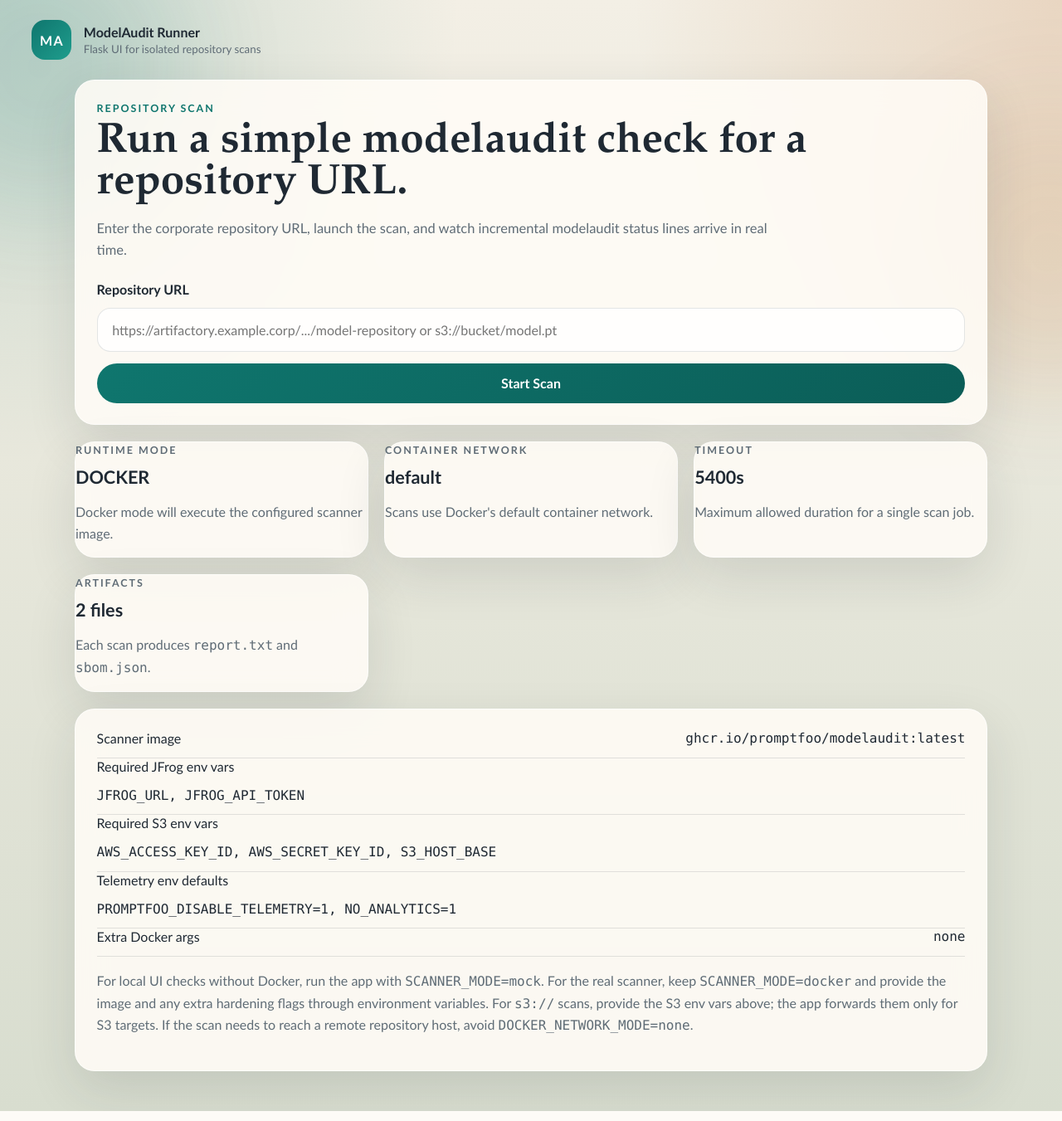
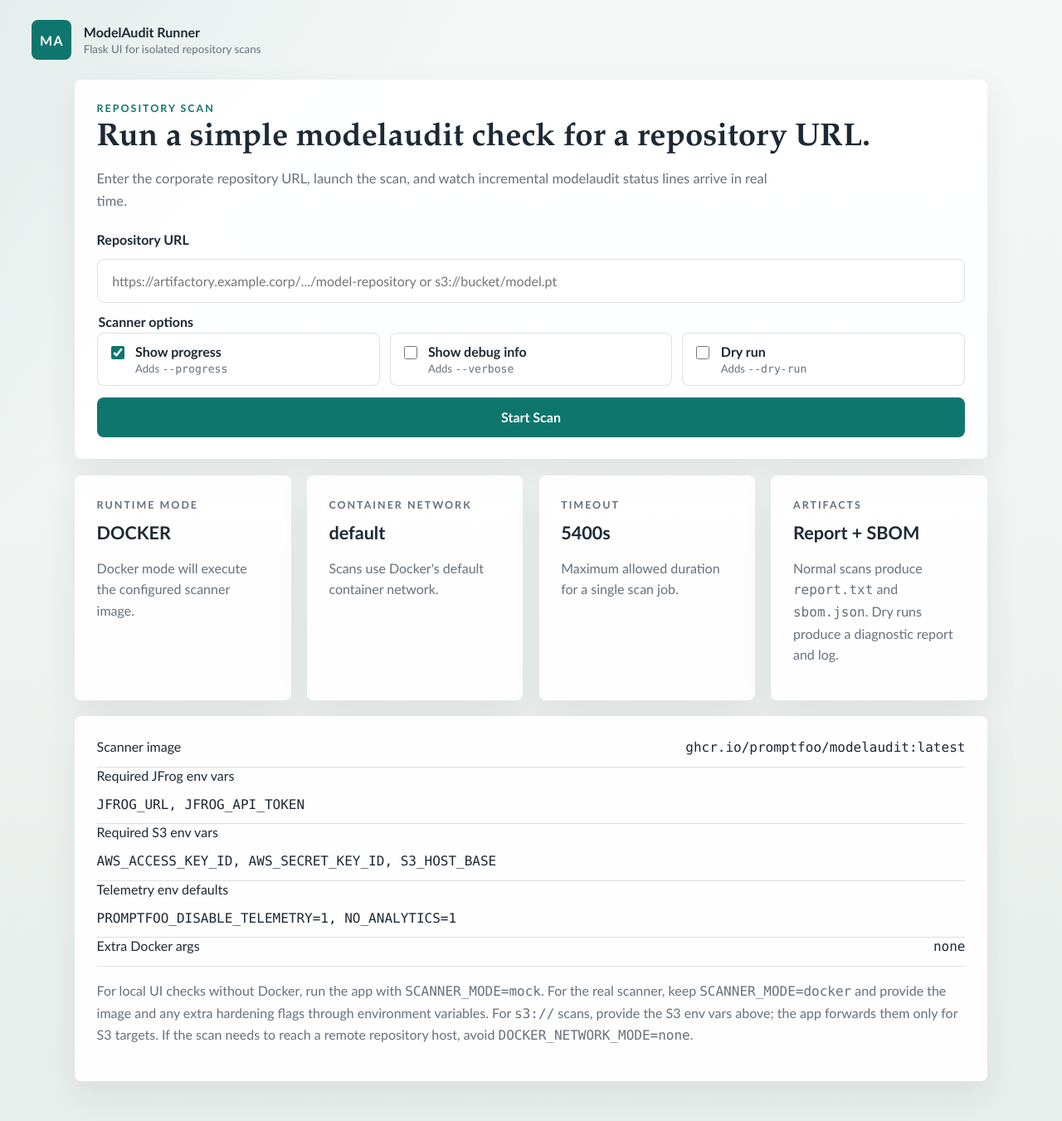
Before and after one commit to jessejam/shiny-octo-couscous, a Flask app: page / in a window 1280 px wide. Shown: the whole page at 83% size. Run offline with Flask 3, Linux system fonts and the light colour scheme.

Commit message:
polished ui + disabled cache + ui flags

```diff
--- a/main.py
+++ b/main.py
@@ -10,11 +10,13 @@ import subprocess
 import sys
 import threading
 import time
+import traceback
 import uuid
 from dataclasses import dataclass, field
 from datetime import datetime, timezone
 from pathlib import Path
 from typing import Any
+from urllib.parse import urlparse
 
 from flask import (
     Flask,
@@ -153,6 +155,19 @@ def normalize_endpoint_url(value: str) -> str:
     return f"https://{endpoint}"
 
 
+def get_url_host(value: str) -> str:
+    """Extract a lowercase hostname from a URL-like value."""
+    raw_value = value.strip()
+    if not raw_value:
+        return ""
+    if "://" not in raw_value:
+        raw_value = f"https://{raw_value}"
+    try:
+        return (urlparse(raw_value).hostname or "").strip().lower()
+    except ValueError:
+        return ""
+
+
 def is_sensitive_env_name(name: str) -> bool:
     """Return True when an env var name should not expose its value in UI."""
     normalized = name.upper()
@@ -180,6 +195,15 @@ def redact_command_for_display(command: list[str]) -> list[str]:
     return redacted
 
 
+def status_hint_for_job(job: "ScanJob") -> str:
+    """Return the best current status hint for a job."""
+    if job.status == "finished" and job.dry_run:
+        return "Dry run finished. Diagnostic report and scanner log are ready."
+    if job.status == "finished" and not job.sbom_path.exists():
+        return "Scan finished. Report and scanner log are ready."
+    return STATUS_META.get(job.status, {}).get("hint", "")
+
+
 @dataclass(slots=True)
 class JobEvent:
     """A single status or log entry emitted during a scan."""
@@ -196,6 +220,9 @@ class ScanJob:
 
     job_id: str
     repo_url: str
+    show_progress: bool
+    debug: bool
+    dry_run: bool
     work_dir: Path
     report_path: Path
     sbom_path: Path
@@ -220,6 +247,16 @@ class ScanJob:
         """Return a shell-friendly version of the configured command."""
         return shlex.join(redact_command_for_display(self.command)) if self.command else ""
 
+    @property
+    def option_summary(self) -> str:
+        """Return a compact description of UI-selected scanner options."""
+        states = [
+            f"progress {'on' if self.show_progress else 'off'}",
+            f"debug {'on' if self.debug else 'off'}",
+            f"dry run {'on' if self.dry_run else 'off'}",
+        ]
+        return ", ".join(states)
+
 
 class JobStore:
     """Thread-safe storage for scan jobs and their event streams."""
@@ -230,7 +267,14 @@ class JobStore:
         self._jobs: dict[str, ScanJob] = {}
         self._lock = threading.Lock()
 
-    def create(self, repo_url: str) -> ScanJob:
+    def create(
+        self,
+        repo_url: str,
+        *,
+        show_progress: bool = True,
+        debug: bool = False,
+        dry_run: bool = False,
+    ) -> ScanJob:
         """Create a new scan job and its working directory."""
         job_id = uuid.uuid4().hex[:12]
         work_dir = self.scans_root / job_id
@@ -239,6 +283,9 @@ class JobStore:
         job = ScanJob(
             job_id=job_id,
             repo_url=repo_url.strip(),
+            show_progress=show_progress,
+            debug=debug,
+            dry_run=dry_run,
             work_dir=work_dir,
             report_path=work_dir / REPORT_FILENAME,
             sbom_path=work_dir / SBOM_FILENAME,
@@ -298,6 +345,10 @@ class JobStore:
             return {
                 "job_id": job.job_id,
                 "repo_url": job.repo_url,
+                "show_progress": job.show_progress,
+                "debug": job.debug,
+                "dry_run": job.dry_run,
+                "option_summary": job.option_summary,
                 "work_dir": str(job.work_dir),
                 "report_path": str(job.report_path),
                 "sbom_path": str(job.sbom_path),
@@ -307,11 +358,16 @@ class JobStore:
                 "finished_at": format_timestamp(job.finished_at),
                 "status": job.status,
                 "status_label": STATUS_META.get(job.status, {}).get("label", job.status.title()),
-                "status_hint": STATUS_META.get(job.status, {}).get("hint", ""),
+                "status_hint": status_hint_for_job(job),
                 "error_code": job.error_code,
                 "error_message": job.error_message,
                 "returncode": job.returncode,
                 "command_preview": job.command_preview,
+                "artifact_summary": (
+                    f"{REPORT_FILENAME}, {SBOM_FILENAME}"
+                    if job.sbom_path.exists() or not job.dry_run
+                    else REPORT_FILENAME
+                ),
                 "report_text": report_text,
                 "report_url": (
                     url_for("download_report", job_id=job.job_id)
@@ -370,9 +426,32 @@ def append_scanner_log(job: ScanJob, chunk: str) -> None:
         handle.write(chunk)
 
 
+def append_python_traceback(job: ScanJob, heading: str) -> None:
+    """Append the active Python exception traceback to the job scanner log."""
+    append_scanner_log(job, f"\n[{heading}]\n")
+    append_scanner_log(job, traceback.format_exc())
+    append_scanner_log(job, "\n")
+
+
 def read_scanner_log(job: ScanJob) -> str:
     """Read the raw scanner log for a job."""
     return job.log_path.read_text(encoding="utf-8", errors="replace")
+
+
+def write_dry_run_report_from_log(job: ScanJob) -> str:
+    """Create a report artifact from scanner output for dry-run jobs."""
+    log_text = read_scanner_log(job).strip()
+    report_text = (
+        "DRY RUN SUMMARY\n"
+        "\n"
+        f"Target: {job.repo_url}\n"
+        "Mode: preview only; no files should be downloaded for scanning.\n"
+        "\n"
+        "SCANNER OUTPUT\n"
+        f"{log_text or 'The scanner completed dry-run mode without writing additional output.'}\n"
+    )
+    job.report_path.write_text(report_text, encoding="utf-8")
+    return report_text
 
 
 def build_s3_container_env(config: dict[str, Any]) -> tuple[list[str], dict[str, str], list[str]]:
@@ -439,10 +518,45 @@ def build_container_env(
         if os.getenv(name):
             passthrough_vars.append(name)
 
+    if os.getenv("MODELAUDIT_JFROG_ALLOWED_HOSTS"):
+        if "MODELAUDIT_JFROG_ALLOWED_HOSTS" not in passthrough_vars:
+            passthrough_vars.append("MODELAUDIT_JFROG_ALLOWED_HOSTS")
+    else:
+        jfrog_host = get_url_host(os.getenv("JFROG_URL", ""))
+        if jfrog_host:
+            explicit_vars["MODELAUDIT_JFROG_ALLOWED_HOSTS"] = jfrog_host
+
     for name, default_value in config["CONTAINER_ENV_DEFAULTS"].items():
         explicit_vars[name] = os.getenv(name, default_value)
 
     return passthrough_vars, explicit_vars, missing_required
+
+
+def build_scanner_args(job: ScanJob, timeout_seconds: int) -> list[str]:
+    """Build modelaudit scan arguments from job options."""
+    scanner_args: list[str] = []
+
+    if job.show_progress:
+        scanner_args.append("--progress")
+    if job.debug:
+        scanner_args.append("--verbose")
+    if job.dry_run:
+        scanner_args.append("--dry-run")
+
+    scanner_args.extend(
+        [
+            "--format",
+            "text",
+            "--sbom",
+            job.sbom_path.name,
+            "--timeout",
+            str(timeout_seconds),
+            "--output",
+            job.report_path.name,
+            "--no-cache",
+        ]
+    )
+    return scanner_args
 
 
 def build_docker_command(job: ScanJob, config: dict[str, Any]) -> list[str]:
@@ -450,17 +564,11 @@ def build_docker_command(job: ScanJob, config: dict[str, Any]) -> list[str]:
     container_workdir = config["CONTAINER_WORKDIR"]
     command = [config["DOCKER_BINARY"], "run", "--rm"]
     passthrough_vars, explicit_vars, _ = build_container_env(config, job.repo_url)
-    scanner_args = [
-        "--verbose",
-        "--format",
-        "text",
-        "--sbom",
-        job.sbom_path.name,
-        "--timeout",
-        str(config["SCAN_TIMEOUT_SECONDS"]),
-        "--output",
-        job.report_path.name,
-    ]
+    if "HOME" not in passthrough_vars and "HOME" not in explicit_vars:
+        explicit_vars["HOME"] = container_workdir
+    if "XDG_CACHE_HOME" not in passthrough_vars and "XDG_CACHE_HOME" not in explicit_vars:
+        explicit_vars["XDG_CACHE_HOME"] = f"{container_workdir}/.cache"
+    scanner_args = build_scanner_args(job, config["SCAN_TIMEOUT_SECONDS"])
 
     if config["DOCKER_NETWORK_MODE"]:
         command.extend(["--network", config["DOCKER_NETWORK_MODE"]])
@@ -568,34 +676,55 @@ def run_mock_scan(store: JobStore, job: ScanJob) -> None:
             "mock-scan",
             "modelaudit",
             "scan",
-            "--verbose",
-            "--format",
-            "text",
-            "--sbom",
-            job.sbom_path.name,
-            "--timeout",
-            str(current_app.config["SCAN_TIMEOUT_SECONDS"]),
-            "--output",
-            job.report_path.name,
-            job.repo_url,
         ]
+        job.command.extend(
+            build_scanner_args(job, current_app.config["SCAN_TIMEOUT_SECONDS"])
+        )
+        job.command.append(job.repo_url)
 
     store.update_status(job, "running", hint="Mock scan started.")
 
-    mock_steps = [
-        "Preparing isolated scan workspace.",
-        "Resolving repository metadata.",
-        "Inspecting model files.",
-        "Collecting policy findings.",
-        f"Writing {job.sbom_path.name}.",
-        f"Writing {job.report_path.name}.",
-    ]
+    mock_steps = ["Preparing isolated scan workspace."]
+    if job.show_progress:
+        mock_steps.append("Progress reporting enabled.")
+    if job.debug:
+        mock_steps.append("Verbose debug output enabled.")
+    if job.dry_run:
+        mock_steps.extend(
+            [
+                "Dry run enabled: previewing repository contents only.",
+                "Resolving repository metadata.",
+                "Preview found 1 candidate file totaling 42 MB.",
+                f"Writing {job.report_path.name}.",
+            ]
+        )
+    else:
+        mock_steps.extend(
+            [
+                "Resolving repository metadata.",
+                "Inspecting model files.",
+                "Collecting policy findings.",
+                f"Writing {job.sbom_path.name}.",
+                f"Writing {job.report_path.name}.",
+            ]
+        )
 
     for step in mock_steps:
         store.add_event(job, "log", step)
         time.sleep(0.9)
 
-    report = """\
+    if job.dry_run:
+        report = f"""\
+DRY RUN SUMMARY
+Target: {job.repo_url}
+Files: 1
+Total size: 42 MB
+
+No files were downloaded or scanned in mock dry-run mode.
+"""
+        job.report_path.write_text(report, encoding="utf-8")
+    else:
+        report = """\
 SCAN SUMMARY
 Duration: 0.532s
 Files: 1
@@ -604,20 +733,28 @@ Format: text
 SECURITY FINDINGS
 - Mock finding generated for UI development.
 """
-    sbom = {
-        "bomFormat": "CycloneDX",
-        "specVersion": "1.5",
-        "version": 1,
-        "metadata": {"component": {"name": "mock-model"}},
-    }
+        sbom = {
+            "bomFormat": "CycloneDX",
+            "specVersion": "1.5",
+            "version": 1,
+            "metadata": {"component": {"name": "mock-model"}},
+        }
+        job.report_path.write_text(report, encoding="utf-8")
+        job.sbom_path.write_text(json.dumps(sbom, indent=2), encoding="utf-8")
 
-    job.report_path.write_text(report, encoding="utf-8")
-    job.sbom_path.write_text(json.dumps(sbom, indent=2), encoding="utf-8")
     with job.condition:
         job.report_data = report
         job.returncode = 0
 
-    store.update_status(job, "finished", hint="Mock scan finished. Artifacts ready.")
+    store.update_status(
+        job,
+        "finished",
+        hint=(
+            "Mock dry run finished. Diagnostic report ready."
+            if job.dry_run
+            else "Mock scan finished. Artifacts ready."
+        ),
+    )
     store.add_event(job, "done", "Scan complete.")
 
 
@@ -666,6 +803,7 @@ def run_docker_scan(store: JobStore, job: ScanJob, config: dict[str, Any]) -> No
             bufsize=1,
         )
     except OSError as exc:
+        append_python_traceback(job, "Python traceback while starting scanner")
         fail_job(
             store,
             job,
@@ -724,7 +862,9 @@ def run_docker_scan(store: JobStore, job: ScanJob, config: dict[str, Any]) -> No
         )
         return
 
-    if not job.report_path.exists():
+    if not job.report_path.exists() and job.dry_run:
+        report_text = write_dry_run_report_from_log(job)
+    elif not job.report_path.exists():
         fail_job(
             store,
             job,
@@ -733,8 +873,10 @@ def run_docker_scan(store: JobStore, job: ScanJob, config: dict[str, Any]) -> No
             message=f"The scan completed, but no report file was created at {job.report_path.name}.",
         )
         return
+    else:
+        report_text = read_report_text(job)
 
-    if not job.sbom_path.exists():
+    if not job.sbom_path.exists() and not job.dry_run:
         fail_job(
             store,
             job,
@@ -744,15 +886,17 @@ def run_docker_scan(store: JobStore, job: ScanJob, config: dict[str, Any]) -> No
         )
         return
 
-    report_text = read_report_text(job)
-
     with job.condition:
         job.report_data = report_text
 
     store.update_status(
         job,
         "finished",
-        hint="Scan finished. Report and SBOM are ready.",
+        hint=(
+            "Dry run finished. Diagnostic report and scanner log are ready."
+            if job.dry_run
+            else "Scan finished. Report and SBOM are ready."
+        ),
     )
     store.add_event(job, "done", "Scan complete.")
 
@@ -790,6 +934,7 @@ def run_scan_job(app: Flask, job_id: str) -> None:
             with job.condition:
                 if job.status in TERMINAL_STATUSES:
                     return
+            append_python_traceback(job, "Python traceback while running scan job")
             fail_job(
                 store,
                 job,
@@ -821,7 +966,7 @@ def build_job_update_payload(job: ScanJob, events: list[JobEvent]) -> dict[str,
             "event_count": len(job.events),
             "status": status,
             "status_label": STATUS_META.get(status, {}).get("label", status.title()),
-            "status_hint": STATUS_META.get(status, {}).get("hint", ""),
+            "status_hint": status_hint_for_job(job),
             "result_url": url_for("job_result", job_id=job.job_id),
             "report_url": (
                 url_for("download_report", job_id=job.job_id)
@@ -978,7 +1123,19 @@ def create_app() -> Flask:
             )
 
         store = get_store()
-        job = store.create(repo_url)
+
+        def is_checkbox_enabled(name: str, *, default: bool = False) -> bool:
+            values = request.form.getlist(name)
+            if not values:
+                return default
+            return "on" in values
+
+        job = store.create(
+            repo_url,
+            show_progress=is_checkbox_enabled("show_progress", default=True),
+            debug=is_checkbox_enabled("debug"),
+            dry_run=is_checkbox_enabled("dry_run"),
+        )
 
         thread = threading.Thread(
             target=run_scan_job,
@@ -1041,11 +1198,10 @@ def create_app() -> Flask:
 
     @app.get("/jobs/<job_id>/download")
     def download_report(job_id: str) -> Response:
-        """Download the finished report file for a job."""
+        """Download the report file for a job whenever one was produced."""
         job = get_job_or_404(job_id)
-        with job.condition:
-            if job.status != "finished" or not job.report_path.exists():
-                abort(404)
+        if not job.report_path.exists():
+            abort(404)
 
         return send_file(
             job.report_path,
--- a/static/app.css
+++ b/static/app.css
@@ -1,17 +1,17 @@
 :root {
-  --bg: #f3efe5;
-  --bg-deep: #d8ddcf;
-  --ink: #1f2933;
-  --muted: #5f6c76;
-  --card: rgba(255, 252, 246, 0.88);
-  --line: rgba(31, 41, 51, 0.12);
+  --bg: #f6f8f7;
+  --bg-deep: #e8eeeb;
+  --ink: #1d2935;
+  --muted: #65717d;
+  --card: rgba(255, 255, 255, 0.92);
+  --line: rgba(29, 41, 53, 0.14);
   --accent: #0f766e;
   --accent-strong: #0b5d57;
   --warning: #b45309;
   --error: #b42318;
   --success: #18794e;
-  --shadow: 0 22px 60px rgba(31, 41, 51, 0.12);
-  --radius: 24px;
+  --shadow: 0 16px 40px rgba(29, 41, 53, 0.08);
+  --radius: 8px;
 }
 
 * {
@@ -23,33 +23,9 @@ body {
   min-height: 100vh;
   color: var(--ink);
   background:
-    radial-gradient(circle at top left, rgba(15, 118, 110, 0.18), transparent 30%),
-    radial-gradient(circle at top right, rgba(180, 83, 9, 0.16), transparent 28%),
+    linear-gradient(135deg, rgba(15, 118, 110, 0.08), transparent 28rem),
     linear-gradient(180deg, var(--bg), var(--bg-deep));
   font-family: "Avenir Next", "Trebuchet MS", "Helvetica Neue", sans-serif;
-}
-
-.page-glow {
-  position: fixed;
-  inset: auto;
-  width: 22rem;
-  height: 22rem;
-  border-radius: 999px;
-  filter: blur(70px);
-  opacity: 0.45;
-  pointer-events: none;
-}
-
-.page-glow-left {
-  top: -6rem;
-  left: -8rem;
-  background: rgba(15, 118, 110, 0.3);
-}
-
-.page-glow-right {
-  top: 8rem;
-  right: -10rem;
-  background: rgba(180, 83, 9, 0.24);
 }
 
 .topbar {
@@ -81,8 +57,8 @@ body {
   place-items: center;
   width: 3rem;
   height: 3rem;
-  border-radius: 1rem;
-  background: linear-gradient(135deg, var(--accent), #1f9d8d);
+  border-radius: var(--radius);
+  background: var(--accent);
   color: white;
   font-weight: 700;
   letter-spacing: 0.08em;
@@ -99,28 +75,28 @@ body {
 
 .card {
   background: var(--card);
-  border: 1px solid rgba(255, 255, 255, 0.65);
+  border: 1px solid rgba(255, 255, 255, 0.72);
   border-radius: var(--radius);
   box-shadow: var(--shadow);
-  backdrop-filter: blur(18px);
 }
 
 .hero,
 .details-card,
 .console-card,
 .error-card,
+.info-card,
 .report-card,
 .result-header,
 .job-grid .card {
-  padding: clamp(1.2rem, 2vw, 2rem);
+  padding: clamp(1rem, 2vw, 1.75rem);
 }
 
 .hero h1,
 .result-header h1,
 .error-card h1 {
   margin: 0;
-  font-size: clamp(2rem, 4vw, 3.25rem);
-  line-height: 0.98;
+  font-size: clamp(1.8rem, 3vw, 2.6rem);
+  line-height: 1.06;
   font-family: "Iowan Old Style", "Palatino Linotype", "Book Antiqua", serif;
   font-weight: 700;
 }
@@ -158,7 +134,7 @@ select {
   width: 100%;
   padding: 1rem 1.1rem;
   border: 1px solid var(--line);
-  border-radius: 1rem;
+  border-radius: var(--radius);
   background: rgba(255, 255, 255, 0.82);
   font: inherit;
   color: inherit;
@@ -171,6 +147,53 @@ select:focus {
   border-color: rgba(15, 118, 110, 0.55);
 }
 
+.scan-options {
+  display: grid;
+  grid-template-columns: repeat(3, minmax(0, 1fr));
+  gap: 0.75rem;
+  margin: 0;
+  min-inline-size: 0;
+  padding: 0;
+  border: 0;
+}
+
+.scan-options legend {
+  grid-column: 1 / -1;
+  margin-bottom: 0.25rem;
+  font-weight: 700;
+}
+
+.checkbox-option {
+  display: inline-flex;
+  align-items: flex-start;
+  gap: 0.65rem;
+  min-height: 4rem;
+  padding: 0.75rem;
+  border: 1px solid var(--line);
+  border-radius: var(--radius);
+  background: rgba(255, 255, 255, 0.58);
+  color: var(--ink);
+}
+
+.checkbox-option span,
+.checkbox-option strong,
+.checkbox-option small {
+  display: block;
+}
+
+.checkbox-option small {
+  margin-top: 0.15rem;
+  color: var(--muted);
+  font-size: 0.82rem;
+}
+
+.checkbox-option input {
+  width: 1rem;
+  height: 1rem;
+  margin-top: 0.2rem;
+  accent-color: var(--accent);
+}
+
 button,
 .button-link {
   display: inline-flex;
@@ -180,8 +203,8 @@ button,
   min-height: 3rem;
   padding: 0.8rem 1.1rem;
   border: none;
-  border-radius: 999px;
-  background: linear-gradient(135deg, var(--accent), var(--accent-strong));
+  border-radius: var(--radius);
+  background: var(--accent);
   color: white;
   font: inherit;
   font-weight: 700;
@@ -200,11 +240,15 @@ button,
   font-weight: 700;
 }
 
+.ghost-link:hover {
+  color: var(--ink);
+}
+
 .runtime-grid,
 .job-grid {
   display: grid;
   gap: 1.2rem;
-  grid-template-columns: repeat(3, minmax(0, 1fr));
+  grid-template-columns: repeat(4, minmax(0, 1fr));
 }
 
 .job-grid {
@@ -215,6 +259,7 @@ button,
 .job-grid h2 {
   margin: 0;
   font-size: 1.35rem;
+  line-height: 1.25;
 }
 
 .info-card p,
@@ -231,6 +276,7 @@ button,
 .details-row {
   display: flex;
   justify-content: space-between;
+  align-items: baseline;
   gap: 1rem;
   padding-bottom: 0.85rem;
   border-bottom: 1px solid var(--line);
@@ -249,6 +295,10 @@ code,
 pre,
 .console {
   font-family: "SFMono-Regular", "Menlo", "Monaco", "Liberation Mono", monospace;
+}
+
+code {
+  overflow-wrap: anywhere;
 }
 
 .command-preview {
--- a/templates/base.html
+++ b/templates/base.html
@@ -7,8 +7,6 @@
     <link rel="stylesheet" href="{{ url_for('static', filename='app.css') }}">
   </head>
   <body>
-    <div class="page-glow page-glow-left"></div>
-    <div class="page-glow page-glow-right"></div>
     <header class="topbar">
       <a class="brand" href="{{ url_for('index') }}">
         <span class="brand-mark">MA</span>
--- a/templates/index.html
+++ b/templates/index.html
@@ -21,6 +21,31 @@
         required
         autocomplete="off"
       >
+      <fieldset class="scan-options">
+        <legend>Scanner options</legend>
+        <input type="hidden" name="show_progress" value="off">
+        <label class="checkbox-option">
+          <input type="checkbox" name="show_progress" value="on" checked>
+          <span>
+            <strong>Show progress</strong>
+            <small>Adds <code>--progress</code></small>
+          </span>
+        </label>
+        <label class="checkbox-option">
+          <input type="checkbox" name="debug" value="on">
+          <span>
+            <strong>Show debug info</strong>
+            <small>Adds <code>--verbose</code></small>
+          </span>
+        </label>
+        <label class="checkbox-option">
+          <input type="checkbox" name="dry_run" value="on">
+          <span>
+            <strong>Dry run</strong>
+            <small>Adds <code>--dry-run</code></small>
+          </span>
+        </label>
+      </fieldset>
       <button type="submit">Start Scan</button>
     </form>
   </section>
@@ -46,8 +71,8 @@
 
     <article class="card info-card">
       <p class="eyebrow">Artifacts</p>
-      <h2>2 files</h2>
-      <p>Each scan produces <code>report.txt</code> and <code>sbom.json</code>.</p>
+      <h2>Report + SBOM</h2>
+      <p>Normal scans produce <code>report.txt</code> and <code>sbom.json</code>. Dry runs produce a diagnostic report and log.</p>
     </article>
   </section>
 
```
Also changed, not shown: other parts of static/app.css (+52 -3 lines), static/app.js (+10 -3 lines), templates/job.html (+6 -2 lines), templates/report.html (+18 -6 lines), README.md.
